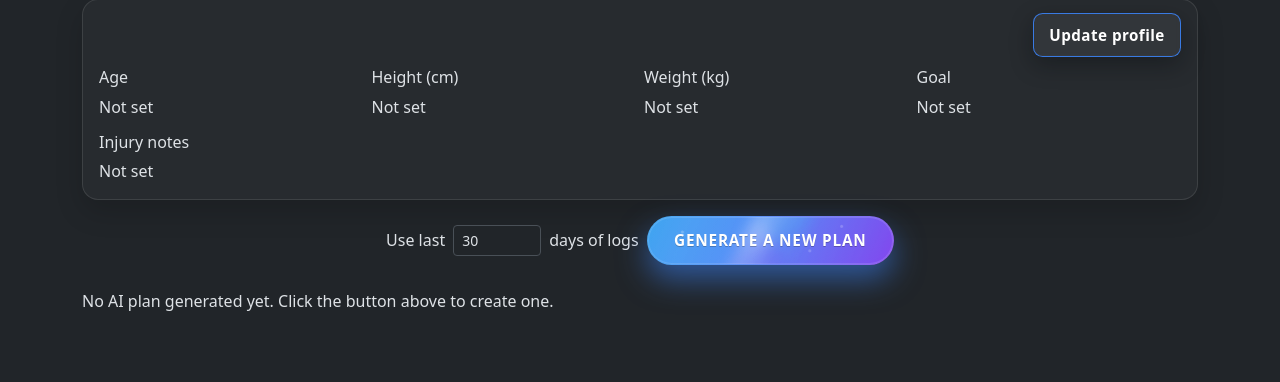
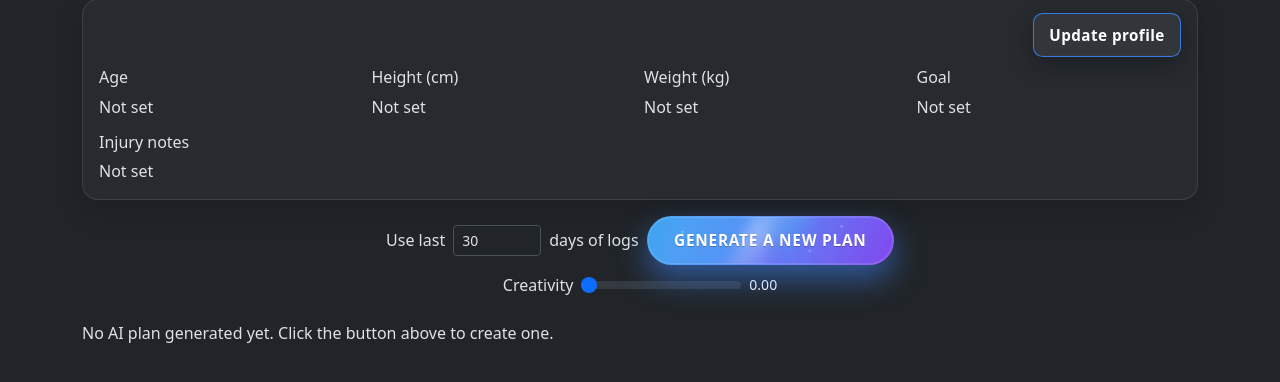
Before and after one commit to coffeemartin/FullStackWebDev2026, a Flask app: page /AI in a window 1280 px wide. Shown: the part 81-463 px from the top of the page. Run offline with Flask 3, Linux system fonts and the light colour scheme; the visitor is signed in with stand-in values (Sample User, id 1); data that the repository does not hold is empty.

Commit message:
added a temperature slider to represent the creativity of the llm response, allow user to explore more options.

```diff
--- a/webapp/backend/app/routes.py
+++ b/webapp/backend/app/routes.py
@@ -417,8 +417,19 @@ def AI():
         if days > MAX_HISTORY_DAYS:
             days = MAX_HISTORY_DAYS
 
+        # allow user to control creativity, clamp to [0, 1], default 0
+        try:
+            temperature = float(request.form.get("temperature", 0))
+        except (TypeError, ValueError):
+            temperature = 0.0
+
+        if temperature < 0:
+            temperature = 0.0
+        if temperature > 1:
+            temperature = 1.0
+
         ai_input = build_ai_input(current_user, days=days)
-        ai_response = generate_ai_plan(ai_input)
+        ai_response = generate_ai_plan(ai_input, temperature=temperature)
 
         recommendation = LLMRecommendation(
             user_id=current_user.id,
@@ -440,20 +451,10 @@ def AI():
     # Prefer the most recent recommendation the user explicitly saved. If there is no saved, simply display most recent recommendation (e.g. new user)
     latest_recommendation = (
         LLMRecommendation.query
-        .filter_by(user_id=current_user.id, user_saved=True)
+        .filter_by(user_id=current_user.id)
         .order_by(LLMRecommendation.created_at.desc())
         .first()
     )
-
-    # If user has not saved any, fall back to the most recent recommendation.
-    if latest_recommendation is None:
-        latest_recommendation = (
-            LLMRecommendation.query
-            .filter_by(user_id=current_user.id)
-            .order_by(LLMRecommendation.created_at.desc())
-            .first()
-        )
-
     # On GET, show the recent 5 saved recommendations from the database
     saved_recommendations = (
         LLMRecommendation.query
--- a/webapp/backend/app/static/js/ai.js
+++ b/webapp/backend/app/static/js/ai.js
@@ -347,6 +347,18 @@ function renderNutrition(nutrition) {
 }
 
 document.addEventListener("DOMContentLoaded", function () {
+  var tempSlider = document.getElementById("temperature-slider");
+  var tempValue = document.getElementById("temperature-value");
+  if (tempSlider && tempValue) {
+    var formatTemp = function (v) {
+      return parseFloat(v).toFixed(2);
+    };
+    tempValue.textContent = formatTemp(tempSlider.value || 0);
+    tempSlider.addEventListener("input", function (e) {
+      tempValue.textContent = formatTemp(e.target.value || 0);
+    });
+  }
+
   var detailsPanel = document.getElementById("recommendation-details");
   document.querySelectorAll(".view-reco-btn").forEach(function (btn) {
     btn.addEventListener("click", function (e) {
--- a/webapp/backend/app/templates/AI.html
+++ b/webapp/backend/app/templates/AI.html
@@ -188,6 +188,23 @@
       <button type="submit" class="btn ai-generate-btn">
         Generate A New Plan
       </button>
+    </div>
+
+    <div class="d-flex justify-content-center align-items-center gap-2 mt-2">
+      <label class="mb-0" for="temperature-slider">Creativity</label>
+      <input
+        type="range"
+        id="temperature-slider"
+        name="temperature"
+        class="form-range"
+        min="0"
+        max="1"
+        step="0.01"
+        value="0"
+        style="width: 10rem;"
+        aria-label="LLM creativity slider"
+      />
+      <span id="temperature-value" class="small text-white">0.00</span>
     </div>
   </form>
   </div>
```
Also changed, not shown: webapp/backend/app/ai_service.py (+13 -1 lines).
